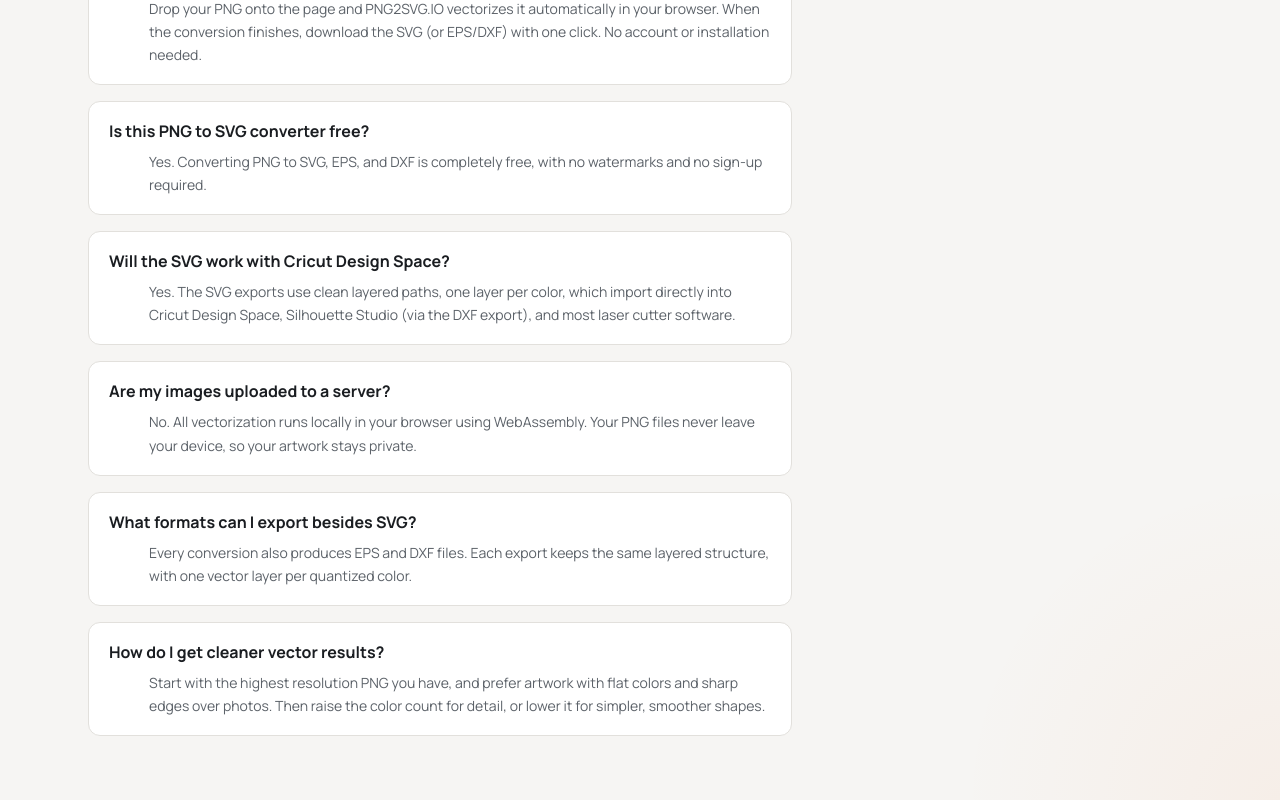
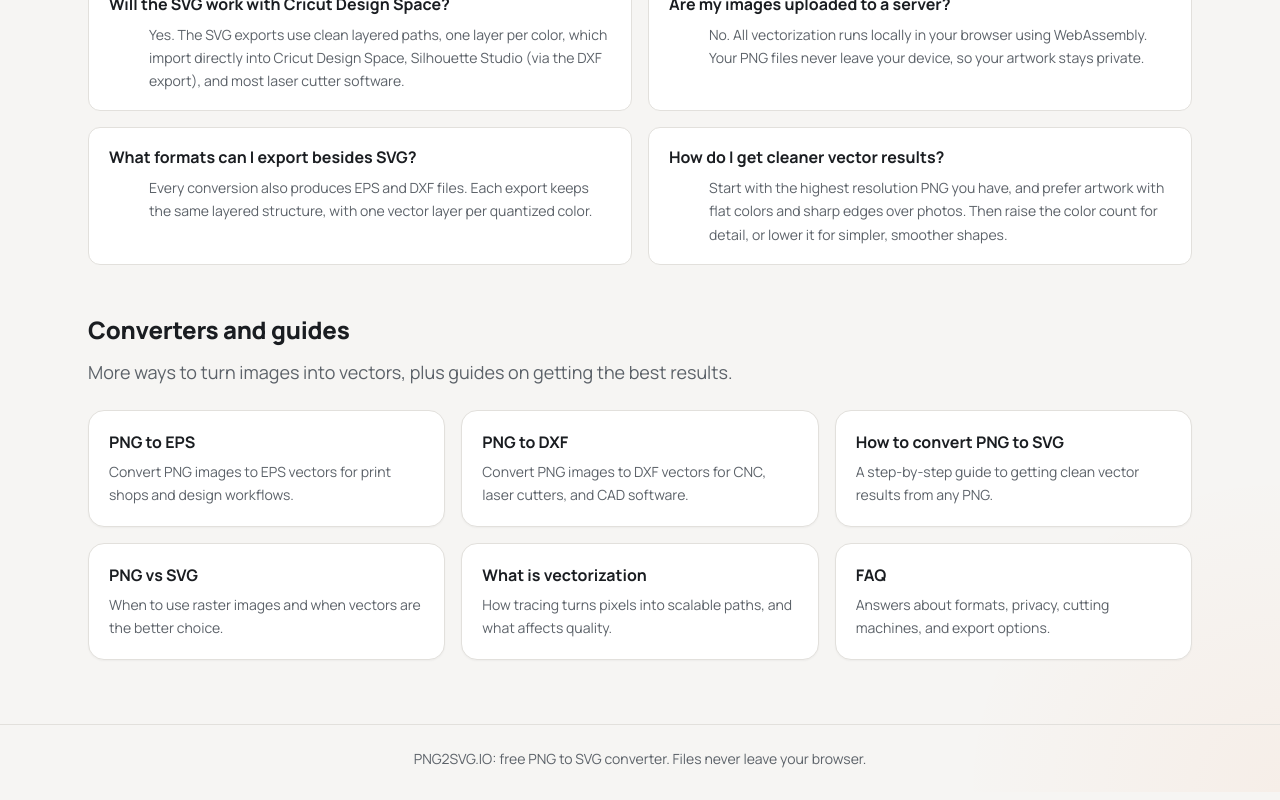
Before and after one commit to bliitzkrieg/rasta-a-svg, a Next.js app: page / in a window 1280 px wide. Shown: the part 1438-2238 px from the top of the page. Built offline with nearby package versions, Linux system fonts and the light colour scheme.

Commit message:
Reorganize homepage: converter, how it works, FAQ, resource cards, slim footer

```diff
--- a/components/ConverterApp.tsx
+++ b/components/ConverterApp.tsx
@@ -1,6 +1,5 @@
 "use client";
 
-import Link from "next/link";
 import { Logo } from "./Logo";
 import { type DragEvent, useMemo, useRef, useState } from "react";
 import { PreviewPane } from "@/components/PreviewPane";
@@ -323,25 +322,7 @@ export default function ConverterApp() {
       {isDraggingFiles ? (
         <div className={styles.dropOverlay}>Drop PNG files anywhere</div>
       ) : null}
-      </main>
-      <footer className={styles.footer}>
-        <nav aria-label="Resources" className={styles.footerNav}>
-          <Link href="/png-to-eps">PNG to EPS</Link>
-          <Link href="/png-to-dxf">PNG to DXF</Link>
-          <Link href="/faq">FAQ</Link>
-          <Link href="/guides/how-to-convert-png-to-svg">
-            How to convert PNG to SVG
-          </Link>
-          <Link href="/guides/png-vs-svg">PNG vs SVG</Link>
-          <Link href="/guides/what-is-vectorization">
-            What is vectorization
-          </Link>
-        </nav>
-        <p className={styles.footerNote}>
-          PNG2SVG.IO: free PNG to SVG converter. Files never leave your
-          browser.
-        </p>
-      </footer>
+    </main>
     </>
   );
 }
--- a/components/SeoContent.module.css
+++ b/components/SeoContent.module.css
@@ -70,13 +70,14 @@
 }
 
 .faq {
-  max-width: 44rem;
+  margin-bottom: 3rem;
 }
 
 .faqList {
   margin: 1.5rem 0 0;
   padding: 0;
   display: grid;
+  grid-template-columns: repeat(2, minmax(0, 1fr));
   gap: 1rem;
 }
 
@@ -100,8 +101,72 @@
   line-height: 1.65;
 }
 
+.resources {
+  margin-bottom: 0;
+}
+
+.resourceGrid {
+  margin: 1.5rem 0 0;
+  padding: 0;
+  display: grid;
+  grid-template-columns: repeat(3, minmax(0, 1fr));
+  gap: 1rem;
+}
+
+.resourceCard {
+  display: block;
+  background: var(--panel);
+  border: 1px solid var(--line);
+  border-radius: var(--radius-lg);
+  padding: 1.25rem;
+  box-shadow: var(--shadow-sm);
+  color: inherit;
+  text-decoration: none;
+  transition:
+    border-color 0.15s ease,
+    transform 0.15s ease;
+}
+
+.resourceCard:hover {
+  border-color: color-mix(in srgb, var(--brand-primary) 55%, var(--line));
+  transform: translateY(-2px);
+}
+
+.resourceCard h3 {
+  font-size: var(--text-base);
+  font-weight: 700;
+  margin: 0 0 0.5rem;
+}
+
+.resourceCard p {
+  font-size: var(--text-sm);
+  color: var(--ink-muted);
+  margin: 0;
+  line-height: 1.6;
+}
+
+.siteFooter {
+  border-top: 1px solid var(--line);
+  padding: 1.5rem;
+  text-align: center;
+}
+
+.siteFooter p {
+  margin: 0;
+  font-size: var(--text-sm);
+  color: var(--ink-muted);
+}
+
 @media (max-width: 720px) {
   .steps {
+    grid-template-columns: 1fr;
+  }
+
+  .faqList {
+    grid-template-columns: 1fr;
+  }
+
+  .resourceGrid {
     grid-template-columns: 1fr;
   }
 
--- a/components/SeoContent.tsx
+++ b/components/SeoContent.tsx
@@ -1,3 +1,4 @@
+import Link from "next/link";
 import styles from "./SeoContent.module.css";
 
 const faqs = [
@@ -33,6 +34,45 @@ const faqs = [
   },
 ];
 
+const resources = [
+  {
+    href: "/png-to-eps",
+    title: "PNG to EPS",
+    description:
+      "Convert PNG images to EPS vectors for print shops and design workflows.",
+  },
+  {
+    href: "/png-to-dxf",
+    title: "PNG to DXF",
+    description:
+      "Convert PNG images to DXF vectors for CNC, laser cutters, and CAD software.",
+  },
+  {
+    href: "/guides/how-to-convert-png-to-svg",
+    title: "How to convert PNG to SVG",
+    description:
+      "A step-by-step guide to getting clean vector results from any PNG.",
+  },
+  {
+    href: "/guides/png-vs-svg",
+    title: "PNG vs SVG",
+    description:
+      "When to use raster images and when vectors are the better choice.",
+  },
+  {
+    href: "/guides/what-is-vectorization",
+    title: "What is vectorization",
+    description:
+      "How tracing turns pixels into scalable paths, and what affects quality.",
+  },
+  {
+    href: "/faq",
+    title: "FAQ",
+    description:
+      "Answers about formats, privacy, cutting machines, and export options.",
+  },
+];
+
 const faqJsonLd = {
   "@context": "https://schema.org",
   "@type": "FAQPage",
@@ -48,6 +88,7 @@ const faqJsonLd = {
 
 export function SeoContent() {
   return (
+    <>
       <section className={styles.seo} aria-label="About PNG2SVG.IO">
         <div className={styles.howItWorks}>
           <h2 className={styles.heading}>How it works</h2>
@@ -105,10 +146,37 @@ export function SeoContent() {
         </dl>
       </div>
 
+      <div className={styles.resources}>
+        <h2 className={styles.heading}>Converters and guides</h2>
+        <p className={styles.lede}>
+          More ways to turn images into vectors, plus guides on getting the
+          best results.
+        </p>
+        <div className={styles.resourceGrid}>
+          {resources.map((resource) => (
+            <Link
+              key={resource.href}
+              href={resource.href}
+              className={styles.resourceCard}
+            >
+              <h3>{resource.title}</h3>
+              <p>{resource.description}</p>
+            </Link>
+          ))}
+        </div>
+      </div>
+
       <script
         type="application/ld+json"
         dangerouslySetInnerHTML={{ __html: JSON.stringify(faqJsonLd) }}
       />
       </section>
+      <footer className={styles.siteFooter}>
+        <p>
+          PNG2SVG.IO: free PNG to SVG converter. Files never leave your
+          browser.
+        </p>
+      </footer>
+    </>
   );
 }
```
Lines whose indentation alone changed are shown as unchanged.
